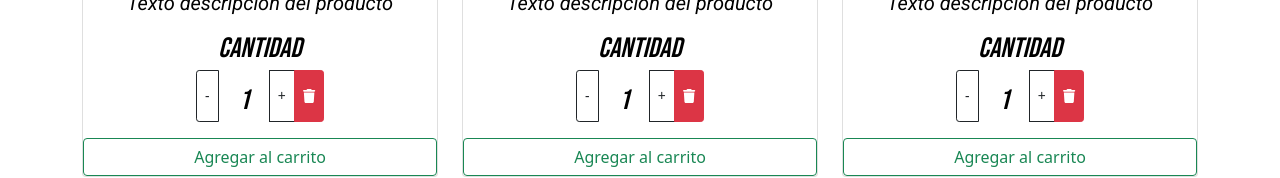
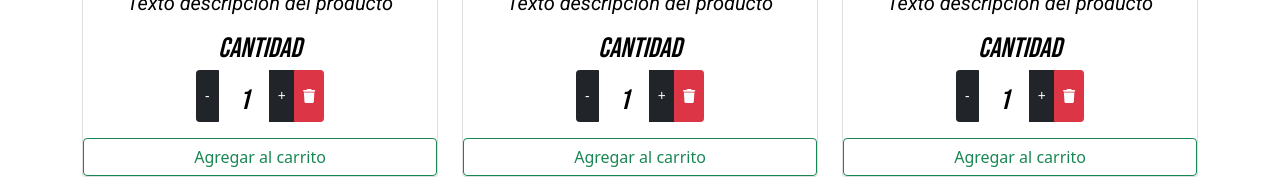
Before and after one commit to ArturoFreites/CoderHouseReact, a React (Create React App) app: page / in a window 1280 px wide. Shown: the part 554-732 px from the top of the page. Built offline with nearby package versions, Linux system fonts and the light colour scheme.

Commit message:
Desafio5Final2.0

```diff
--- a/src/Components/Product.js
+++ b/src/Components/Product.js
@@ -39,9 +39,9 @@ function Product(props) {
                         </Card.Text>
                         <p className='number-product'>Cantidad</p>
                         <ButtonGroup aria-label="Basic example">
-                            <Button variant="outline-dark" size="sm" onClick={restarClick}>-</Button>
+                            <Button variant="dark" size="sm" onClick={restarClick}>-</Button>
                             <p className='number-product'>{contador}</p>
-                            <Button variant="outline-dark" size="sm" onClick={sumarClick}>+</Button>
+                            <Button variant="dark" size="sm" onClick={sumarClick}>+</Button>
                             <Button variant="danger" size="sm" onClick={resetearClick}><FontAwesomeIcon icon={faTrash} className="icon-shop" /></Button>
                         </ButtonGroup>
                     </Card.Body>
```
